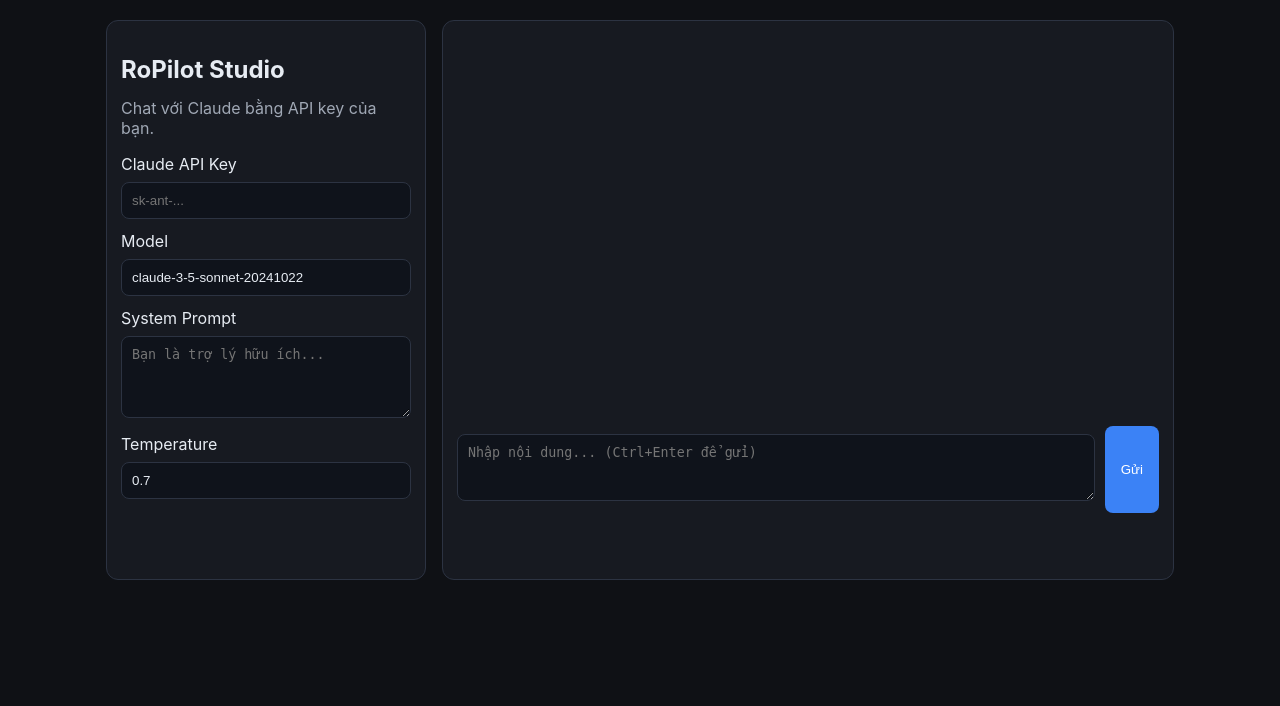
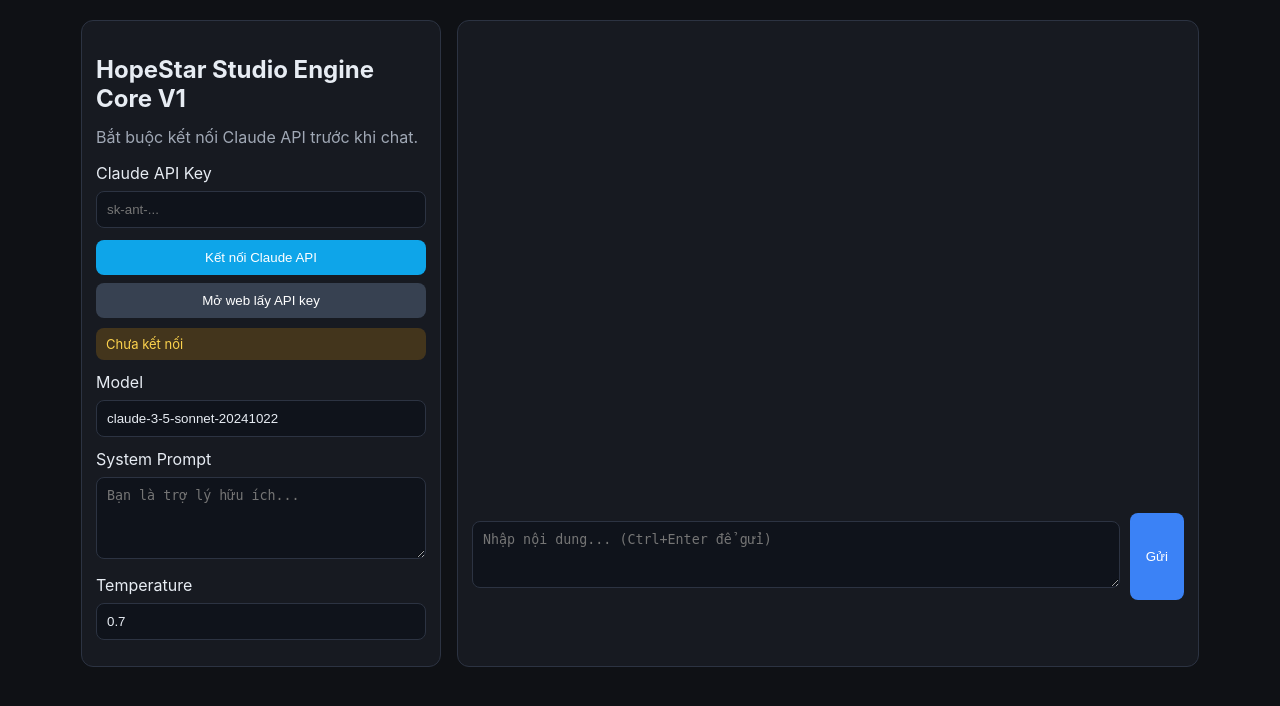
Before and after one commit to YiuSuperYiu/HoiDongHanhPhapBot, a FastAPI app: page / in a window 1280 px wide. Shown: the top 706 px of the page. Run offline with FastAPI, Linux system fonts and the light colour scheme.

Commit message:
feat: enforce Claude API connection and rename to HopeStar Studio

```diff
--- a/app.py
+++ b/app.py
@@ -14,6 +14,10 @@ class Message(BaseModel):
     content: str = Field(min_length=1)
 
 
+class ConnectRequest(BaseModel):
+    api_key: str = Field(min_length=10)
+
+
 class ChatRequest(BaseModel):
     api_key: str = Field(min_length=10)
     model: str = Field(default="claude-3-5-sonnet-20241022")
@@ -23,7 +27,7 @@ class ChatRequest(BaseModel):
     max_tokens: int = Field(default=1024, ge=64, le=4096)
 
 
-app = FastAPI(title="RoPilot Studio")
+app = FastAPI(title="HopeStar Studio Engine Core V1")
 app.mount("/static", StaticFiles(directory="static"), name="static")
 templates = Jinja2Templates(directory="templates")
 
@@ -35,7 +39,27 @@ async def home(request: Request):
 
 @app.get("/health")
 async def health():
-    return {"ok": True}
+    return {"ok": True, "service": "HopeStar Studio Engine Core V1"}
+
+
+@app.post("/api/connect")
+async def connect_claude(payload: ConnectRequest):
+    endpoint = f"{os.getenv('ANTHROPIC_BASE_URL', 'https://api.anthropic.com').rstrip('/')}/v1/models"
+    headers = {
+        "x-api-key": payload.api_key,
+        "anthropic-version": "2023-06-01",
+    }
+
+    try:
+        async with httpx.AsyncClient(timeout=30) as client:
+            response = await client.get(endpoint, headers=headers)
+    except httpx.RequestError as exc:
+        raise HTTPException(status_code=502, detail=f"Không thể kết nối Claude API: {exc}") from exc
+
+    if response.status_code >= 400:
+        raise HTTPException(status_code=response.status_code, detail=response.text)
+
+    return {"connected": True, "message": "Kết nối Claude API thành công."}
 
 
 @app.post("/api/chat")
--- a/static/app.js
+++ b/static/app.js
@@ -2,24 +2,36 @@ const $ = (id) => document.getElementById(id);
 
 const state = {
   messages: [],
+  connected: false,
+  connectedApiKey: "",
 };
 
 function loadSettings() {
-  $("apiKey").value = localStorage.getItem("ropilot_api_key") || "";
-  $("model").value = localStorage.getItem("ropilot_model") || "claude-3-5-sonnet-20241022";
-  $("systemPrompt").value = localStorage.getItem("ropilot_system") || "";
-  $("temperature").value = localStorage.getItem("ropilot_temp") || "0.7";
+  $("apiKey").value = localStorage.getItem("hopestar_api_key") || "";
+  $("model").value = localStorage.getItem("hopestar_model") || "claude-3-5-sonnet-20241022";
+  $("systemPrompt").value = localStorage.getItem("hopestar_system") || "";
+  $("temperature").value = localStorage.getItem("hopestar_temp") || "0.7";
 }
 
 function saveSettings() {
-  localStorage.setItem("ropilot_api_key", $("apiKey").value.trim());
-  localStorage.setItem("ropilot_model", $("model").value.trim());
-  localStorage.setItem("ropilot_system", $("systemPrompt").value);
-  localStorage.setItem("ropilot_temp", $("temperature").value);
+  localStorage.setItem("hopestar_api_key", $("apiKey").value.trim());
+  localStorage.setItem("hopestar_model", $("model").value.trim());
+  localStorage.setItem("hopestar_system", $("systemPrompt").value);
+  localStorage.setItem("hopestar_temp", $("temperature").value);
 }
 
 function setStatus(text) {
   $("status").textContent = text;
+}
+
+function setConnection(connected, apiKey = "") {
+  state.connected = connected;
+  state.connectedApiKey = apiKey;
+
+  const badge = $("connectionBadge");
+  badge.classList.toggle("online", connected);
+  badge.classList.toggle("offline", !connected);
+  badge.textContent = connected ? "Đã kết nối Claude API" : "Chưa kết nối";
 }
 
 function renderMessages() {
@@ -34,6 +46,42 @@ function renderMessages() {
   box.scrollTop = box.scrollHeight;
 }
 
+async function connectClaudeApi() {
+  saveSettings();
+  const apiKey = $("apiKey").value.trim();
+
+  if (!apiKey) {
+    setStatus("Bạn chưa nhập API key. Nhấn 'Mở web lấy API key' để tạo key.");
+    setConnection(false);
+    return;
+  }
+
+  const btn = $("connectBtn");
+  btn.disabled = true;
+  setStatus("Đang xác thực kết nối Claude API...");
+
+  try {
+    const response = await fetch("/api/connect", {
+      method: "POST",
+      headers: { "Content-Type": "application/json" },
+      body: JSON.stringify({ api_key: apiKey }),
+    });
+
+    const body = await response.json();
+    if (!response.ok) {
+      throw new Error(body.detail || "Không kết nối được Claude API.");
+    }
+
+    setConnection(true, apiKey);
+    setStatus(body.message || "Kết nối thành công.");
+  } catch (error) {
+    setConnection(false);
+    setStatus(`Lỗi kết nối: ${error.message}`);
+  } finally {
+    btn.disabled = false;
+  }
+}
+
 async function sendMessage() {
   saveSettings();
 
@@ -43,8 +91,14 @@ async function sendMessage() {
   const temperature = Number($("temperature").value);
   const prompt = $("prompt").value.trim();
 
-  if (!apiKey || !prompt) {
-    setStatus("Thiếu API key hoặc nội dung tin nhắn.");
+  if (!state.connected || state.connectedApiKey !== apiKey) {
+    setStatus("Bắt buộc kết nối Claude API trước khi gửi. Hãy bấm 'Kết nối Claude API'.");
+    setConnection(false);
+    return;
+  }
+
+  if (!prompt) {
+    setStatus("Bạn chưa nhập nội dung tin nhắn.");
     return;
   }
 
@@ -72,7 +126,7 @@ async function sendMessage() {
 
     const body = await response.json();
     if (!response.ok) {
-      throw new Error(body.detail || "Claude API lỗi");
+      throw new Error(body.detail || "Claude API lỗi.");
     }
 
     state.messages.push({ role: "assistant", content: body.reply || "(không có nội dung)" });
@@ -85,9 +139,24 @@ async function sendMessage() {
   }
 }
 
+function openApiKeyPage() {
+  window.open("https://console.anthropic.com/settings/keys", "_blank", "noopener,noreferrer");
+}
+
 window.addEventListener("DOMContentLoaded", () => {
   loadSettings();
+  setConnection(false);
+
+  $("connectBtn").addEventListener("click", connectClaudeApi);
+  $("openApiPageBtn").addEventListener("click", openApiKeyPage);
   $("sendBtn").addEventListener("click", sendMessage);
+
+  $("apiKey").addEventListener("input", () => {
+    if ($("apiKey").value.trim() !== state.connectedApiKey) {
+      setConnection(false);
+    }
+  });
+
   $("prompt").addEventListener("keydown", (event) => {
     if (event.key === "Enter" && (event.ctrlKey || event.metaKey)) {
       event.preventDefault();
--- a/static/styles.css
+++ b/static/styles.css
@@ -7,6 +7,8 @@
   --border: #2c3342;
   --user: #275efe;
   --assistant: #243041;
+  --ok: #16a34a;
+  --warn: #f59e0b;
 }
 
 * { box-sizing: border-box; }
@@ -18,12 +20,12 @@ body {
 }
 
 .layout {
-  max-width: 1100px;
+  max-width: 1150px;
   margin: 20px auto;
   padding: 0 16px;
   display: grid;
   gap: 16px;
-  grid-template-columns: 320px 1fr;
+  grid-template-columns: 360px 1fr;
 }
 
 .panel {
@@ -47,6 +49,23 @@ body {
 
 .subtitle { color: var(--muted); margin-top: -6px; }
 
+.actions {
+  display: grid;
+  grid-template-columns: 1fr;
+  gap: 8px;
+  margin-bottom: 10px;
+}
+
+.badge {
+  border-radius: 8px;
+  padding: 8px 10px;
+  margin-bottom: 12px;
+  font-size: 13px;
+}
+
+.badge.online { background: rgba(22, 163, 74, 0.2); color: #86efac; }
+.badge.offline { background: rgba(245, 158, 11, 0.2); color: #fcd34d; }
+
 .chat {
   display: grid;
   grid-template-rows: 1fr auto auto;
@@ -65,6 +84,7 @@ body {
   line-height: 1.45;
   white-space: pre-wrap;
 }
+
 .msg.user { background: var(--user); }
 .msg.assistant { background: var(--assistant); }
 
@@ -83,6 +103,9 @@ button {
   padding: 10px 16px;
   cursor: pointer;
 }
+
+button.secondary { background: #0ea5e9; }
+button.ghost { background: #374151; }
 button:disabled { opacity: 0.6; cursor: not-allowed; }
 
 .status { color: var(--muted); min-height: 20px; }
--- a/templates/index.html
+++ b/templates/index.html
@@ -3,17 +3,24 @@
   <head>
     <meta charset="UTF-8" />
     <meta name="viewport" content="width=device-width, initial-scale=1.0" />
-    <title>RoPilot Studio</title>
+    <title>HopeStar Studio Engine Core V1</title>
     <link rel="stylesheet" href="/static/styles.css" />
   </head>
   <body>
     <main class="layout">
       <section class="panel settings">
-        <h1>RoPilot Studio</h1>
-        <p class="subtitle">Chat với Claude bằng API key của bạn.</p>
+        <h1>HopeStar Studio Engine Core V1</h1>
+        <p class="subtitle">Bắt buộc kết nối Claude API trước khi chat.</p>
 
         <label>Claude API Key</label>
         <input id="apiKey" type="password" placeholder="sk-ant-..." />
+
+        <div class="actions">
+          <button id="connectBtn" class="secondary">Kết nối Claude API</button>
+          <button id="openApiPageBtn" class="ghost">Mở web lấy API key</button>
+        </div>
+
+        <div id="connectionBadge" class="badge offline">Chưa kết nối</div>
 
         <label>Model</label>
         <input id="model" type="text" value="claude-3-5-sonnet-20241022" />
```
Also changed, not shown: tests/test_app.py (+24 -6 lines), README.md.
